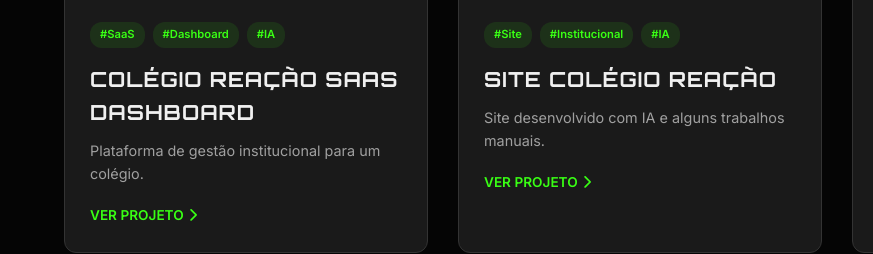
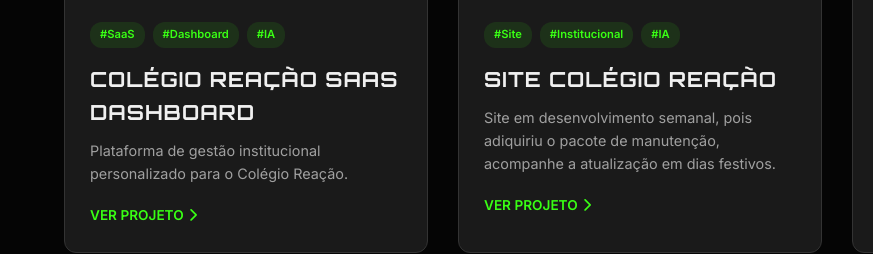
Before and after one commit to weskley-gomezs/portifolio, a plain HTML site: page index.html in a window 1280 px wide. Shown: the part 2068-2322 px from the top of the page, 0-873 px from the left. Drawn offline with Linux system fonts and the light colour scheme.

Commit message:
index.html

```diff
--- a/index.html
+++ b/index.html
@@ -809,7 +809,7 @@
                         <span class="tag">#IA</span>
                     </div>
                     <h3>Colégio Reação SaaS Dashboard</h3>
-                    <p>Plataforma de gestão institucional para um colégio.</p>
+                    <p>Plataforma de gestão institucional personalizado para o Colégio Reação.</p>
                     <a href="https://app.colegioreacao.com" class="btn-small">Ver Projeto <i class="fas fa-chevron-right"></i></a>
                 </div>
             </div>
@@ -825,7 +825,7 @@
                         <span class="tag">#IA</span>
                     </div>
                     <h3>Site Colégio Reação</h3>
-                    <p>Site desenvolvido com IA e alguns trabalhos manuais.</p>
+                    <p>Site em desenvolvimento semanal, pois adiquiriu o pacote de manutenção, acompanhe a atualização em dias festivos.</p>
                     <a href="https://colegioreacao.com" class="btn-small">Ver Projeto <i class="fas fa-chevron-right"></i></a>
                 </div>
             </div>
```
